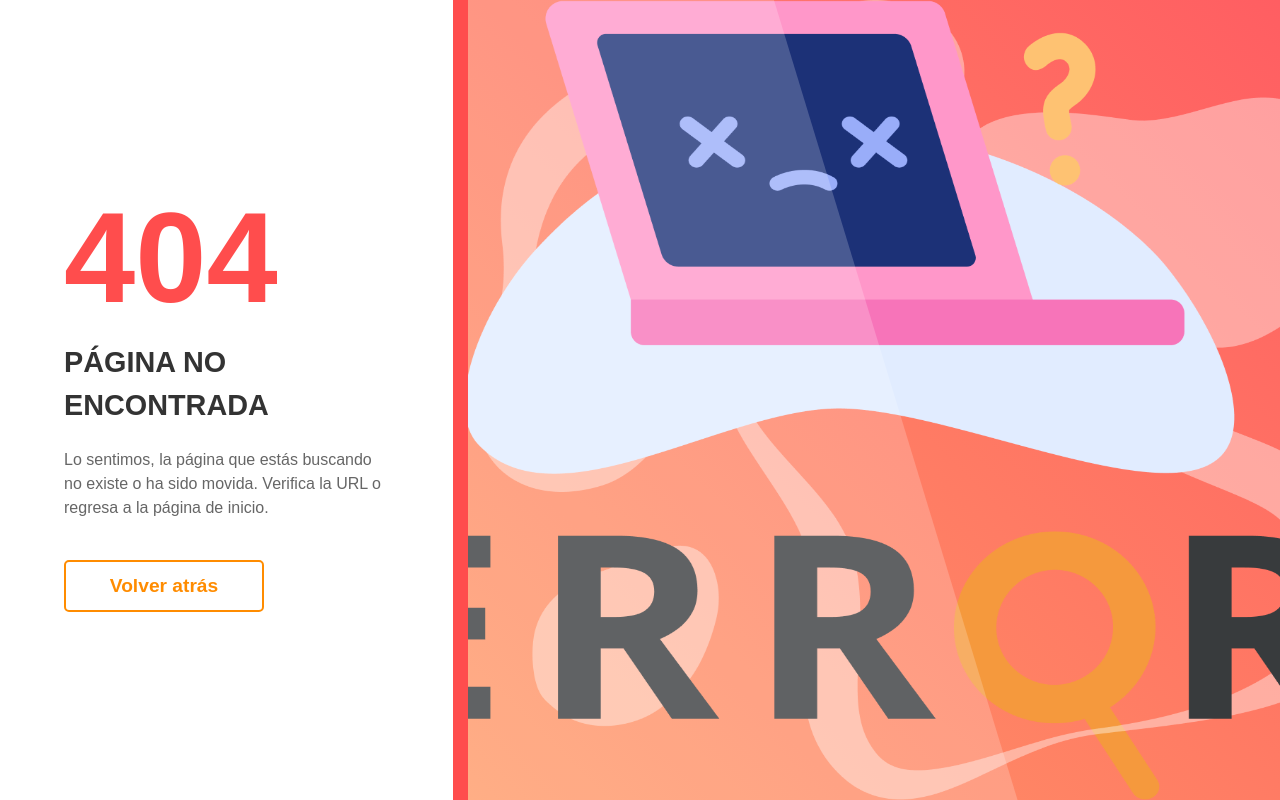
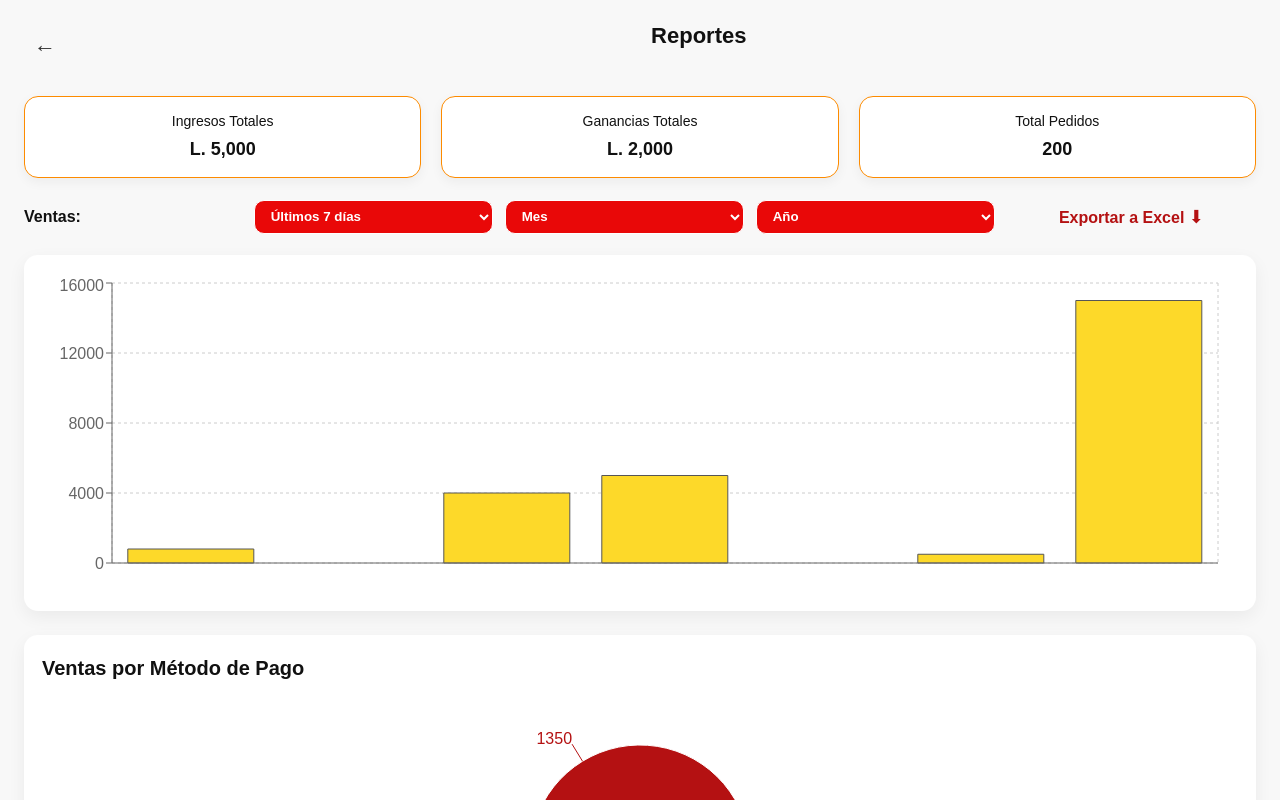
Before and after one commit to haroldstx/-Frontend_CasaDeLaCalceta_UX_Q42025, a React app in the folder frontend/: page /reports in a window 1280 px wide. Before the commit this address had no page. Shown: the top 800 px of the page. Built offline with nearby package versions, Linux system fonts and the light colour scheme; the HTML template or start-up script is replaced by a standard one.

Commit message:
Creacion de pages Reportes

```diff
--- a/frontend/package.json
+++ b/frontend/package.json
@@ -15,6 +15,7 @@
     "react": "^19.2.0",
     "react-dom": "^19.2.0",
     "react-router-dom": "^7.10.1",
+    "react-toastify": "^11.0.5",
     "recharts": "^3.6.0"
   },
   "devDependencies": {
--- a/frontend/src/main.jsx
+++ b/frontend/src/main.jsx
@@ -14,7 +14,7 @@ import NavbarAdmin from "./components/NavbarAdmin/NavbarAdmin.jsx";
 import NavbarCliente from "./components/NavbarCliente/NavbarCliente.jsx";
 import Error500 from "./pages/Error500.jsx";
 import BillingPage from "./pages/BillingPage.jsx";
-
+import ReportsPage from "./pages/ReportsPage.jsx";
 
 
 createRoot(document.getElementById("root")).render(
@@ -30,6 +30,7 @@ createRoot(document.getElementById("root")).render(
           <Route path="*" element={<ErrorPage404 />} />
           <Route path="/error-500" element={<Error500 />} />
           <Route path="/facturacion" element={<BillingPage />} />
+          <Route path="/reports" element={<ReportsPage />} />
         </Routes>
       </BrowserRouter>
       <ToastContainer
--- /dev/null
+++ b/frontend/src/pages/ReportsPage.css
@@ -0,0 +1,170 @@
+.reports-page {
+  padding: 24px;
+  background: #f8f8f8;
+  min-height: 100vh;
+  box-sizing: border-box;
+  flex-wrap: nowrap;
+  width: 100%;
+}
+
+
+.reports-header {
+  display: flex;
+  align-items: left;
+  width: 100%;
+  flex-wrap: nowrap;
+  gap: 12px;
+  margin-bottom: 1px;
+}
+
+.back-btn {
+  display: flex;
+  border: none;
+  background: transparent;
+  width: 100%;
+  font-size: 22px;
+  cursor: pointer;
+  border-radius: 10px;
+}
+
+.back-btn:focus,
+.back-btn:focus-visible {
+  outline: none;
+  box-shadow: none;
+}
+
+.reports-title {
+  margin: 0;
+  font-size: 22px;
+  font-weight: 800;
+  justify-content: left !important;
+  flex-wrap: nowrap;
+  width: 100%;
+  color: #111;
+}
+
+/* KPIs */
+.kpi-row {
+  display: flex;
+  gap: 20px;
+  margin: 18px 0 18px;
+  flex-wrap: wrap;
+}
+
+.kpi-card {
+  border: 1.5px solid #fd8b00;
+  padding: 14px 22px;
+  border-radius: 14px;
+  background: #fff;
+  text-align: center;
+  min-width: 220px;
+  flex: 1 1 220px;
+  box-shadow: 0 4px 12px rgba(0,0,0,0.05);
+}
+
+.kpi-label {
+  font-size: 14px;
+  color: #111;
+  margin-bottom: 4px;
+}
+
+.kpi-value {
+  font-size: 18px;
+  font-weight: 900;
+  color: #111;
+}
+
+/* Filtros */
+.filters-row {
+  display: flex;
+  align-items: center;
+  gap: 12px;
+  margin-bottom: 18px;
+  flex-wrap: nowrap;
+  width: 100%;
+}
+
+.filters-label {
+  font-weight: 700;
+  color: #111;
+}
+
+.filters-select {
+  height: 34px;
+  padding: 0 12px;
+  border-radius: 10px;
+  border: 1px solid #fffefe;
+  background: #e90808;
+  color: #fff;
+  font-weight: 600;
+  min-width: 170px;
+  cursor: pointer;
+}
+
+.filters-select:focus,
+.filters-select:focus-visible {
+  outline: none;
+  box-shadow: 0 0 0 3px rgba(180, 17, 18, 0.18);
+  border-color: rgba(180, 17, 18, 0.55);
+}
+
+.export-btn {
+  margin-left: end ;
+  background: transparent;
+  border: none;
+  color: #b41112;
+  font-weight: 800;
+  cursor: pointer;
+  flex-wrap: nowrap;
+  align-items: left;
+  width: 100%;
+  gap: 8px;
+  font-size: 16px;
+}
+
+.export-btn:focus,
+.export-btn:focus-visible {
+  outline: none;
+  box-shadow: none;
+}
+
+.export-icon {
+  font-size: 18px;
+  flex-wrap: nowrap;
+  width: 100%;
+  transform: translateY(0px);
+}
+
+/* Cards de gráficas */
+.chart-card {
+  background: #fff;
+  border-radius: 14px;
+  padding: 18px;
+  margin-bottom: 24px;
+  box-shadow: 0 6px 18px rgba(0,0,0,0.06);
+}
+
+.chart-responsive {
+  width: 100%;
+  height: 320px;
+}
+
+.chart-card.center {
+  display: flex;
+  flex-direction: column;
+  align-items: center;
+}
+
+.chart-title {
+  margin: 0 0 12px 0;
+  align-self: flex-start;
+  font-size: 20px;
+  font-weight: 900;
+  color: #111;
+}
+
+.pie-wrap {
+  width: 100%;
+  display: flex;
+  justify-content: center;
+}
--- /dev/null
+++ b/frontend/src/pages/ReportsPage.jsx
@@ -0,0 +1,158 @@
+import React, { useMemo } from "react";
+import {
+  ResponsiveContainer,
+  BarChart,
+  Bar,
+  XAxis,
+  YAxis,
+  CartesianGrid,
+  Tooltip,
+  PieChart,
+  Pie,
+  Cell,
+} from "recharts";
+import "./ReportsPage.css";
+
+const salesData = [
+  { day: "Mie", value: 800 },
+  { day: "Jue", value: 0 },
+  { day: "Vie", value: 4000 },
+  { day: "Sáb", value: 5000 },
+  { day: "Dom", value: 0 },
+  { day: "Lun", value: 500 },
+  { day: "Mar", value: 15000 },
+];
+
+const paymentData = [
+  { name: "Efectivo", value: 1350 },
+  { name: "Transferencia", value: 650 },
+];
+
+const COLORS = ["#B41112", "#FDD929"];
+
+const MONTHS = [
+  { value: "1", label: "Enero" },
+  { value: "2", label: "Febrero" },
+  { value: "3", label: "Marzo" },
+  { value: "4", label: "Abril" },
+  { value: "5", label: "Mayo" },
+  { value: "6", label: "Junio" },
+  { value: "7", label: "Julio" },
+  { value: "8", label: "Agosto" },
+  { value: "9", label: "Septiembre" },
+  { value: "10", label: "Octubre" },
+  { value: "11", label: "Noviembre" },
+  { value: "12", label: "Diciembre" },
+];
+
+const ReportsPage = () => {
+  const years = useMemo(() => {
+    const current = new Date().getFullYear();
+    // Ajusta aquí si quieres más/menos años
+    return Array.from({ length: 7 }, (_, i) => String(current - i));
+  }, []);
+
+  return (
+    <div className="reports-page">
+      {/* Header */}
+      <div className="reports-header">
+        <button
+          className="back-btn"
+          onClick={() => window.history.back()}
+          aria-label="Volver"
+          type="button"
+        >
+          ←
+        </button>
+        <h1 className="reports-title">Reportes</h1>
+      </div>
+
+      {/* KPIs */}
+      <div className="kpi-row">
+        <div className="kpi-card">
+          <div className="kpi-label">Ingresos Totales</div>
+          <div className="kpi-value">L. 5,000</div>
+        </div>
+
+        <div className="kpi-card">
+          <div className="kpi-label">Ganancias Totales</div>
+          <div className="kpi-value">L. 2,000</div>
+        </div>
+
+        <div className="kpi-card">
+          <div className="kpi-label">Total Pedidos</div>
+          <div className="kpi-value">200</div>
+        </div>
+      </div>
+
+      {/* Filtros */}
+      <div className="filters-row">
+        <span className="filters-label">Ventas:</span>
+
+        <select className="filters-select" defaultValue="7d">
+          <option value="7d">Últimos 7 días</option>
+          <option value="30d">Últimos 30 días</option>
+        </select>
+
+        <select className="filters-select" defaultValue="">
+          <option value="" disabled>
+            Mes
+          </option>
+          {MONTHS.map((m) => (
+            <option key={m.value} value={m.value}>
+              {m.label}
+            </option>
+          ))}
+        </select>
+
+        <select className="filters-select" defaultValue="">
+          <option value="" disabled>
+            Año
+          </option>
+          {years.map((y) => (
+            <option key={y} value={y}>
+              {y}
+            </option>
+          ))}
+        </select>
+
+        <button className="export-btn" type="button">
+          Exportar a Excel <span className="export-icon">⬇</span>
+        </button>
+      </div>
+
+      {/* Gráfica de ventas */}
+      <div className="chart-card">
+        <div className="chart-responsive">
+          <ResponsiveContainer width="100%" height="100%">
+            <BarChart data={salesData} margin={{ top: 10, right: 20, left: 10, bottom: 0 }}>
+              <CartesianGrid strokeDasharray="3 3" />
+              <XAxis dataKey="day" />
+              <YAxis />
+              <Tooltip />
+              <Bar type="monotone" dataKey="value" stroke="#565656ff" strokeWidth={1} fill="#FDD929" dot />
+            </BarChart>
+          </ResponsiveContainer>
+        </div>
+      </div>
+
+      {/* Gráfica métodos de pago */}
+      <div className="chart-card center">
+        <h3 className="chart-title">Ventas por Método de Pago</h3>
+
+        <div className="pie-wrap">
+          <PieChart width={320} height={320}>
+            <Pie data={paymentData} dataKey="value" outerRadius={110} label>
+              {paymentData.map((_, i) => (
+                <Cell key={i} fill={COLORS[i]} />
+              ))}
+            </Pie>
+            <Tooltip />
+          </PieChart>
+        </div>
+      </div>
+    </div>
+  );
+};
+
+export default ReportsPage;
```
Also changed, not shown: 1 other file (tests, documents, lock files or other folders).
